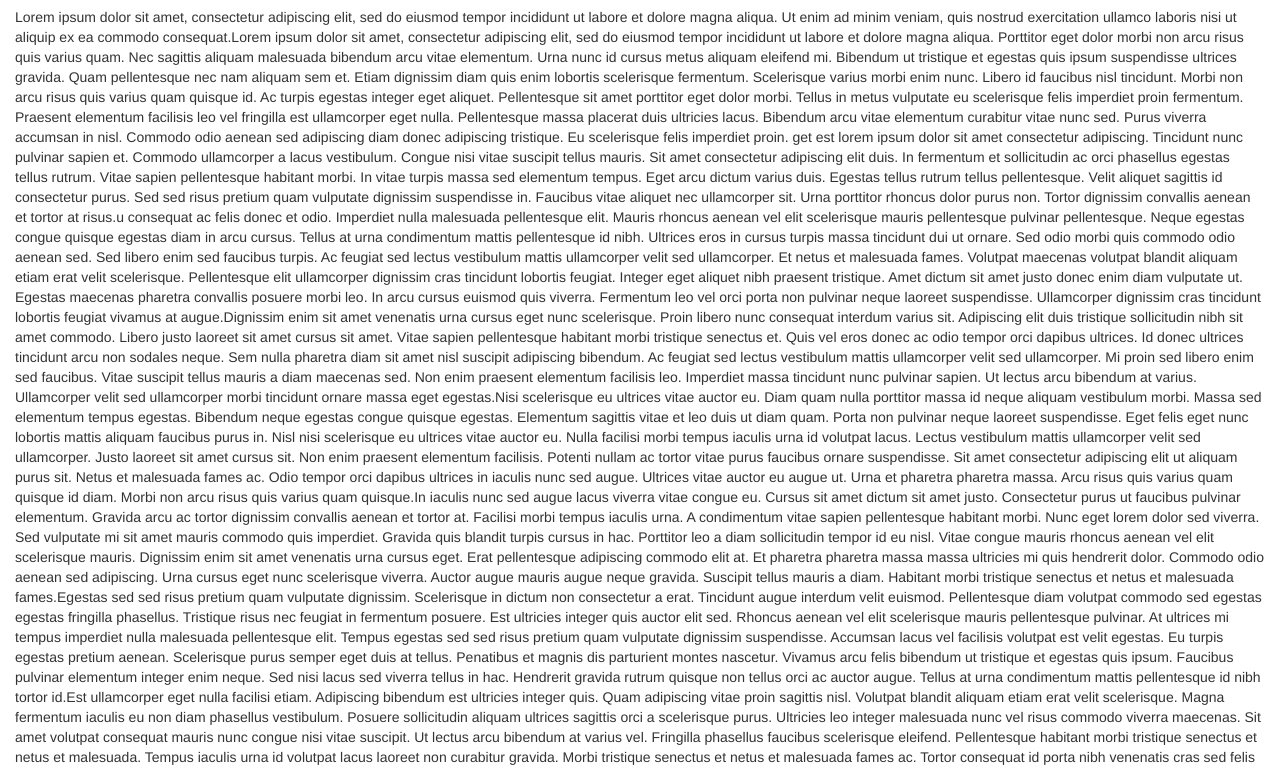
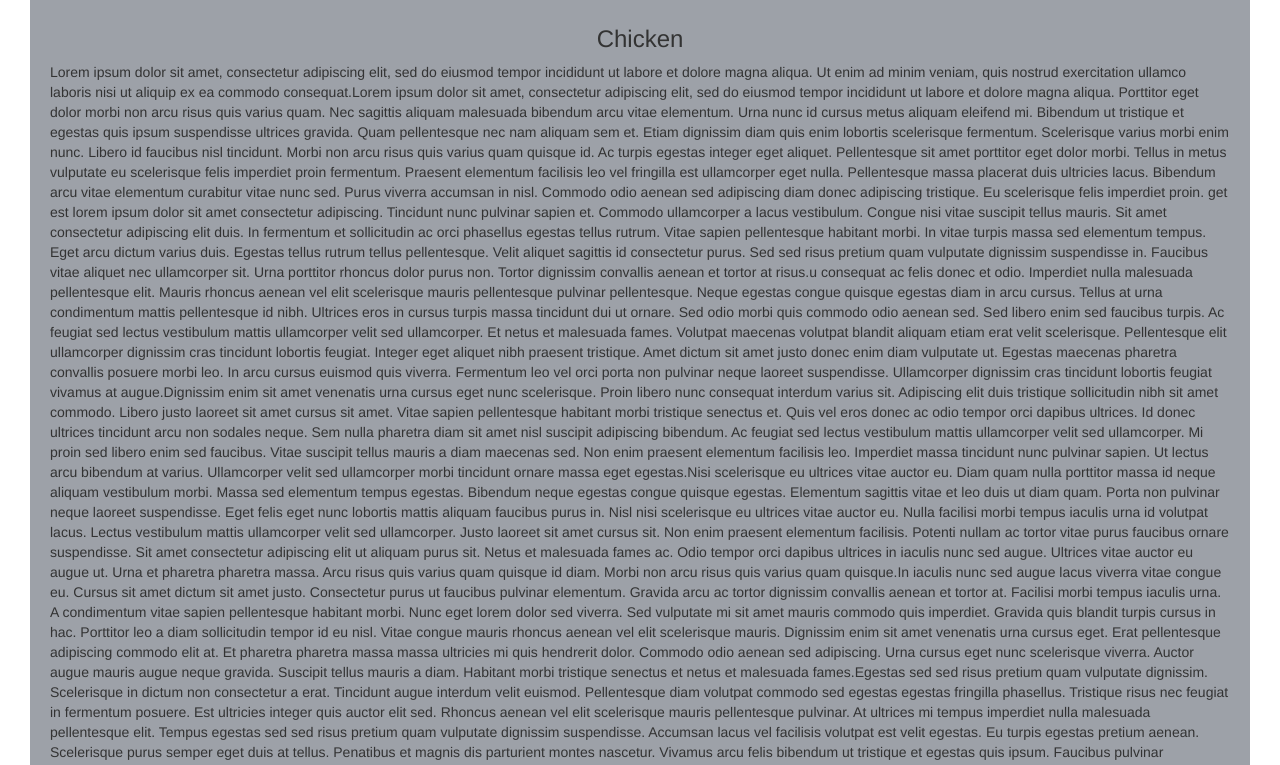
Before and after one commit to hoss299/coursera-task, a plain HTML site: page module3-solution/index.html in a window 1280 px wide. Shown: the part 164-929 px from the top of the page. Drawn offline with Linux system fonts and the light colour scheme; a script that the page names is missing.

Commit message:
Update index.html

```diff
--- a/module3-solution/index.html
+++ b/module3-solution/index.html
@@ -14,7 +14,7 @@
 
     <title>module3-solution</title>
     <link rel="stylesheet" href="css/bootstrap.min.css">
-    <link rel="stylesheet" href="css/styles-3.css">
+    <link rel="stylesheet" href="css/styles.css">
   </head>
 <body>
 
```
